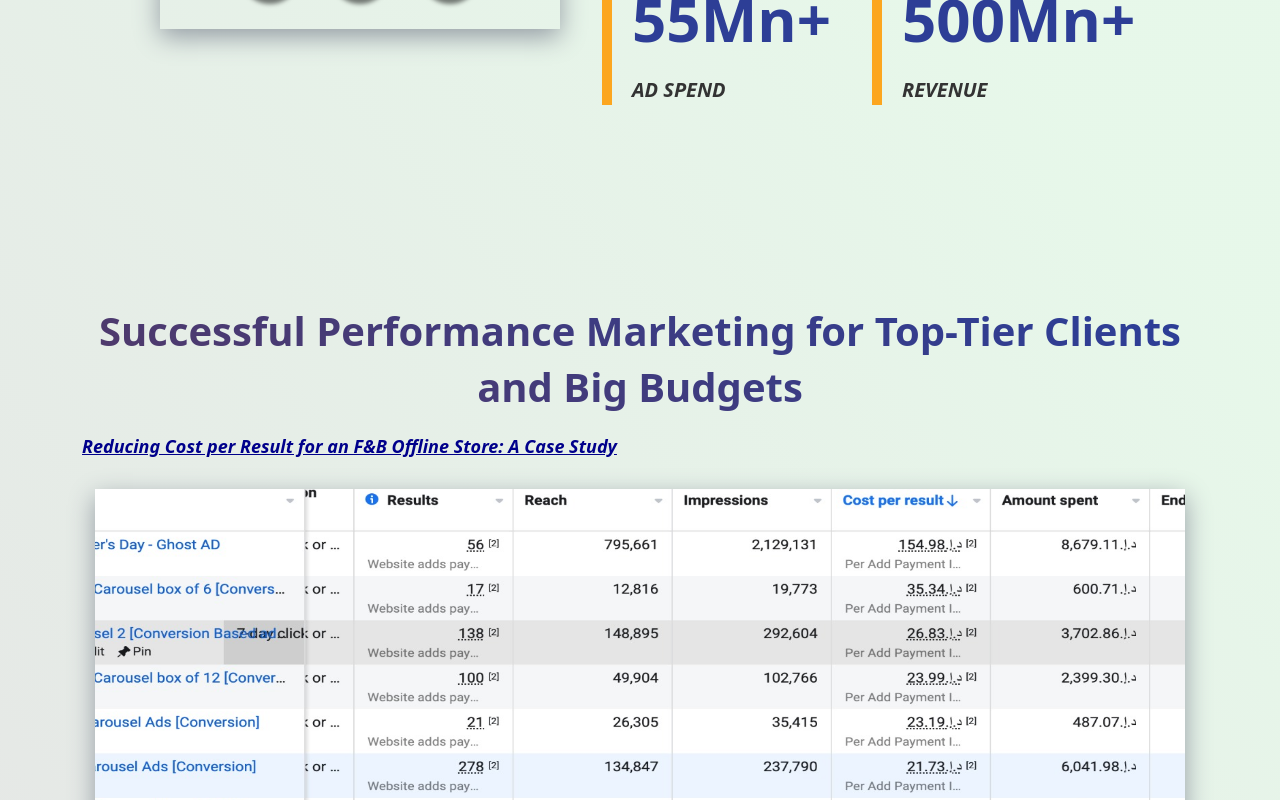
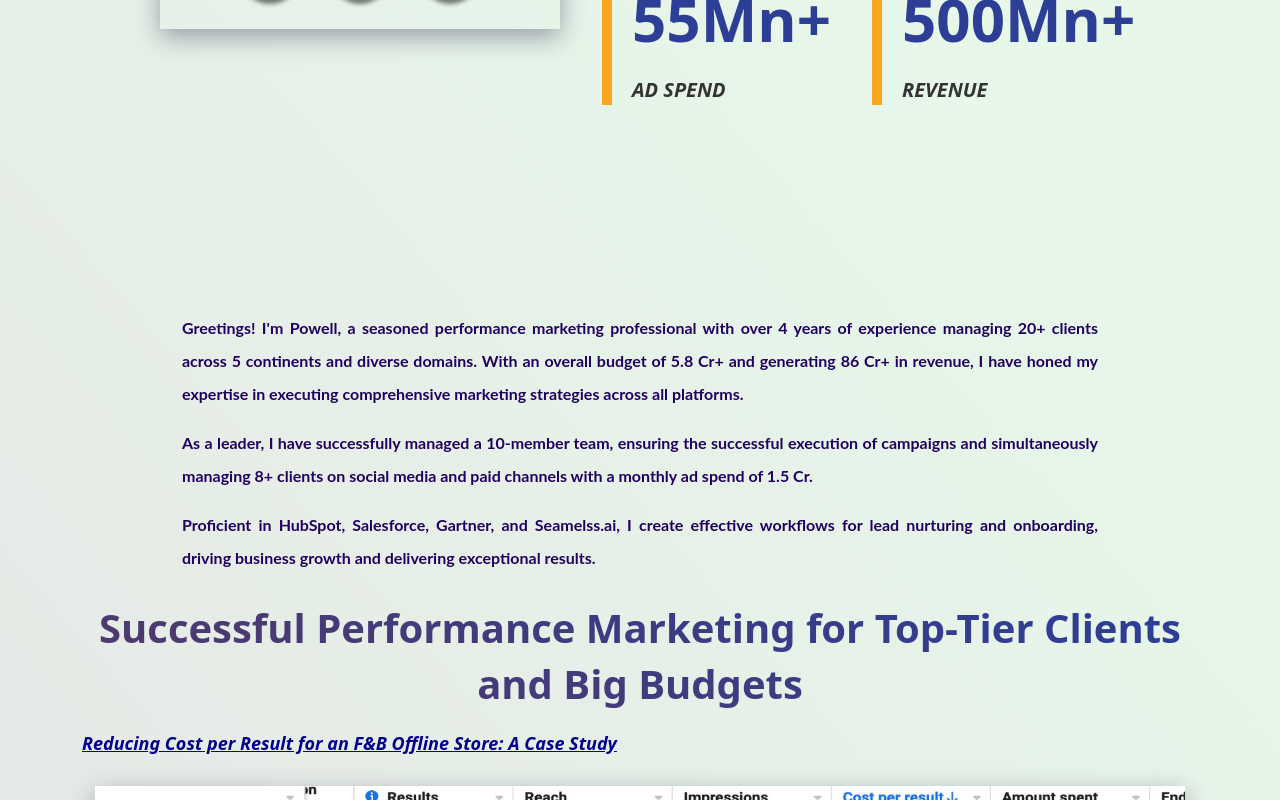
Before and after one commit to GithubIWin/powell-thomas, a React (Create React App) app: page / in a window 1280 px wide. Shown: the part 545-1345 px from the top of the page. Built offline with nearby package versions, Linux system fonts and the light colour scheme.

Commit message:
about added

```diff
--- a/src/App.js
+++ b/src/App.js
@@ -1,14 +1,11 @@
-import logo from "./logo.svg";
 import "./App.css";
 import Homepage from "./components/Homepage";
-import { BrowserRouter, Routes, Route, HashRouter } from "react-router-dom";
+import { HashRouter } from "react-router-dom";
 import About from "./components/About";
-import Contact from "./components/ContactForm";
 import CaseContainer from "./components/CaseContainer";
 import HeaderSection from "./components/HeaderSection";
 import ResultScreens from "./components/ResultScreens";
 import { useState } from "react";
-// import FooterCom from "./components/FooterCom";
 
 function App() {
   const [openStudyDetail, setOpenStudyDetail] = useState(false);
@@ -18,18 +15,14 @@ function App() {
       <div className="App">
         <HeaderSection />
         <Homepage />
+
+        {!openStudyDetail && <About />}
+
         {!openStudyDetail && <ResultScreens />}
         <CaseContainer
           openStudyDetail={openStudyDetail}
           setOpenStudyDetail={setOpenStudyDetail}
         />
-        {/* <FooterCom/> */}
-        {/* <Routes>
-          <Route path="/" element={<Homepage />} />
-          <Route path="/caseStudies" element={<CaseContainer />} />
-          <Route path="/about" element={<About />} />
-          <Route path="/contact" element={<Contact />} />
-        </Routes> */}
       </div>
     </HashRouter>
   );
--- a/src/components/About.jsx
+++ b/src/components/About.jsx
@@ -2,13 +2,14 @@ import React from "react";
 import Container from "react-bootstrap/Container";
 import Row from "react-bootstrap/Row";
 import Col from "react-bootstrap/Col";
+import "./style.css";
 
 const About = () => {
   return (
     <Container fluid className="rowContainer">
       <Row className="justify-content-md-center ">
         <Col lg="9">
-          <div>
+          <div className="aboutSec">
             <p>
               {" "}
               Greetings! I'm Powell, a seasoned performance marketing
--- a/src/components/style.css
+++ b/src/components/style.css
@@ -362,3 +362,13 @@ header {
   text-decoration: underline;
   font-size: large;
 }
+.aboutSec {
+  text-align: justify;
+  /* font-size: 22px; */
+  line-height: 33px;
+  color: #200060;
+  font-weight: 700;
+  margin-bottom: 26px;
+  font-family: "Lato", sans-serif;
+  padding: 0 10px;
+}
```
